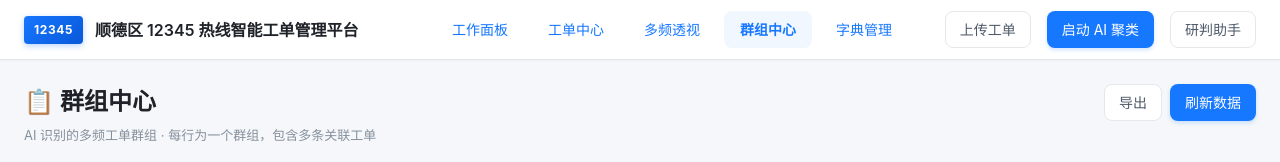
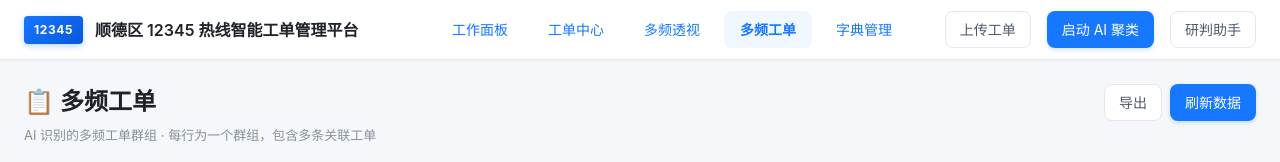
Before and after one commit to FireTable/12345, a Next.js app: page /themes in a window 1280 px wide. Shown: the top 162 px of the page. Built offline with nearby package versions, Linux system fonts and the light colour scheme; no server answers; the database is empty.

Commit message:
feat(ui): rename '群组中心' to '多频工单' across navigation and breadcrumbs

```diff
--- a/app/_components/civic/civic-nav.tsx
+++ b/app/_components/civic/civic-nav.tsx
@@ -8,7 +8,7 @@ const ITEMS = [
   { href: "/", key: "dashboard", label: "工作面板" },
   { href: "/tickets", key: "center", label: "工单中心" },
   { href: "/multifreq", key: "multifreq", label: "多频透视" },
-  { href: "/themes", key: "grouplist", label: "群组中心" },
+  { href: "/themes", key: "grouplist", label: "多频工单" },
   { href: "/dict", key: "dict", label: "字典管理" },
 ];
 
--- a/app/themes/[id]/page.tsx
+++ b/app/themes/[id]/page.tsx
@@ -254,7 +254,7 @@ function ThemeDetailInner() {
     return (
       <>
         <div className="breadcrumb">
-          <Link href="/themes">群组中心</Link>
+          <Link href="/themes">多频工单</Link>
           <span>/</span>
           <span>详情</span>
         </div>
@@ -266,7 +266,7 @@ function ThemeDetailInner() {
     return (
       <>
         <div className="breadcrumb">
-          <Link href="/themes">群组中心</Link>
+          <Link href="/themes">多频工单</Link>
           <span>/</span>
           <span>详情</span>
         </div>
@@ -289,7 +289,7 @@ function ThemeDetailInner() {
   return (
     <>
       <div className="breadcrumb">
-        <Link href="/themes">群组中心</Link>
+        <Link href="/themes">多频工单</Link>
         <span>/</span>
         <Link href="/multifreq">多频透视</Link>
         <span>/</span>
--- a/app/themes/page.tsx
+++ b/app/themes/page.tsx
@@ -140,7 +140,7 @@ export default function ThemesPage() {
     <>
       <section className="page-hero">
         <div>
-          <h1 className="page-hero__title">📋 群组中心</h1>
+          <h1 className="page-hero__title">📋 多频工单</h1>
           <div className="page-hero__sub">AI 识别的多频工单群组 · 每行为一个群组，包含多条关联工单</div>
         </div>
         <div className="page-hero__actions">
```
